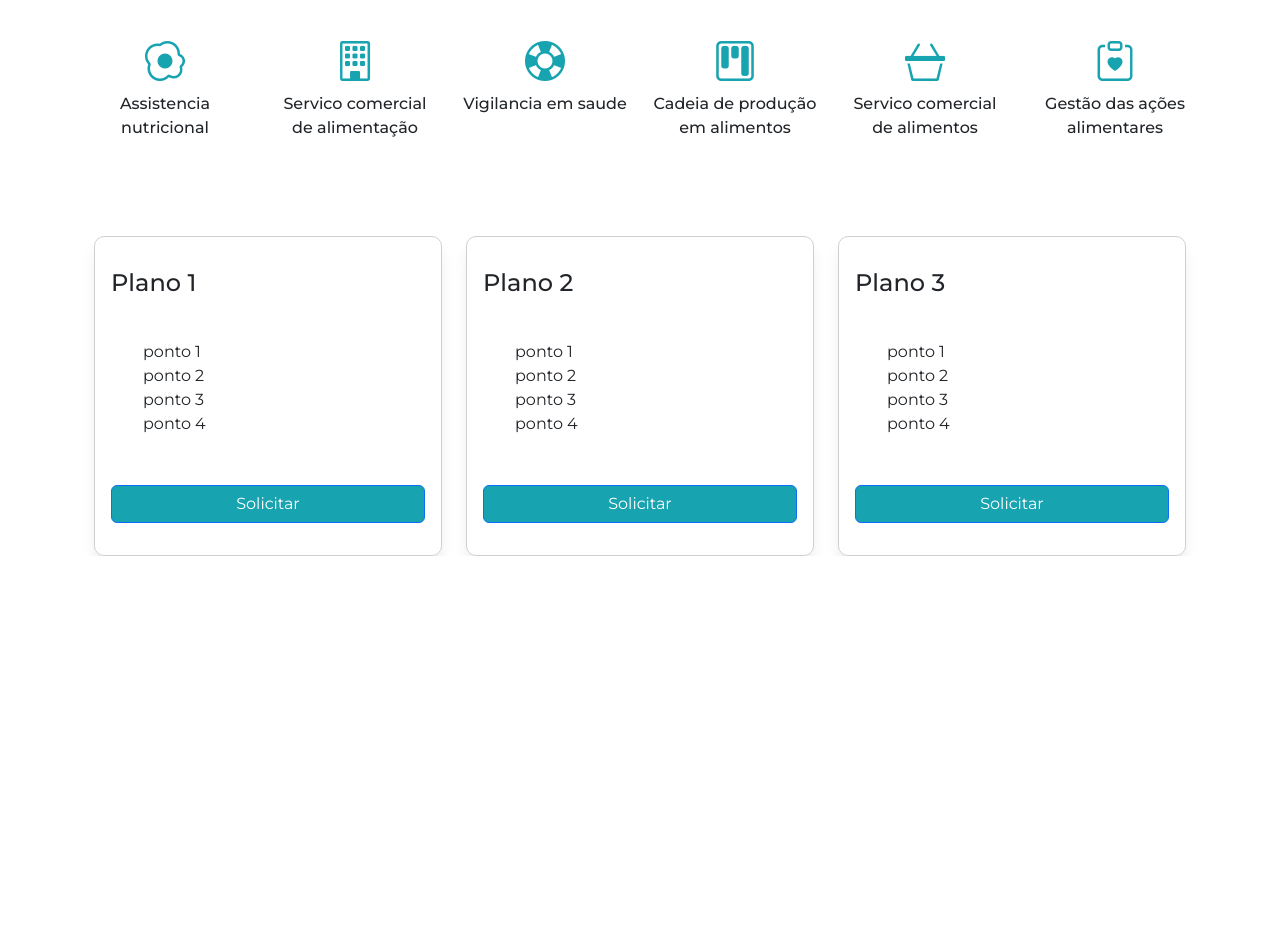
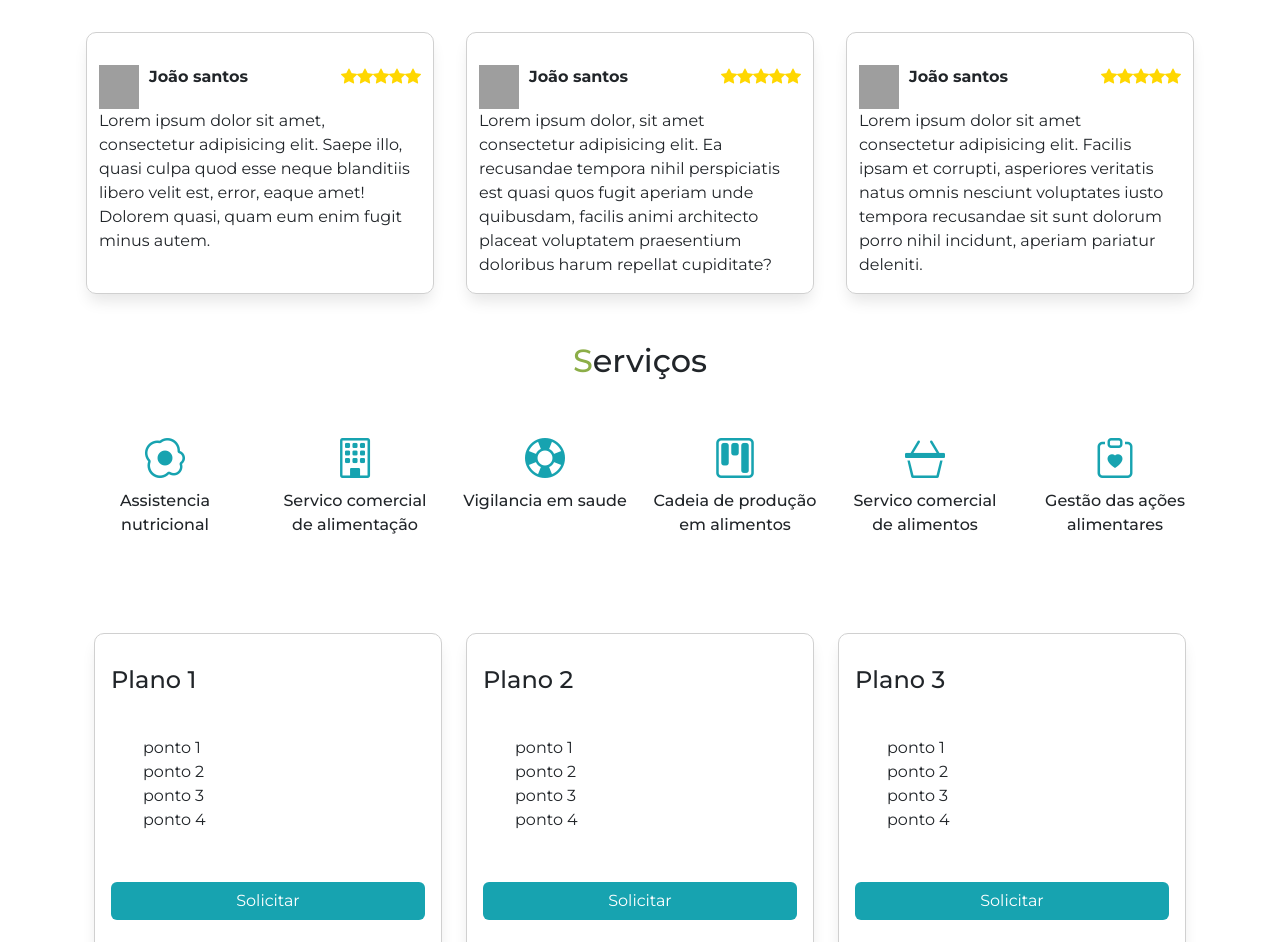
Before and after one commit to Andrei992-dev/LandPage_Nutri, a plain HTML site: page index.html in a window 1280 px wide. Shown: the part 657-1599 px from the top of the page. Before the commit the page ends 1213 px from the top, so only its background shows below. Drawn offline with nearby package versions, Linux system fonts and the light colour scheme; grey boxes are pictures that could not be loaded; a script that the page names is missing.

Commit message:
Avaliacaoes

```diff
--- a/index.css
+++ b/index.css
@@ -30,3 +30,20 @@ li{
 .servicos div p{
     font-weight: 500;
 }
+.bi-star-fill{
+    color: gold;
+}
+.avaliacao{
+    margin: 0 1em;
+    border: 1px solid #d0d0d0;
+    border-radius: 10px;
+    padding-top: 2em;
+    padding-left: 2em;
+    box-shadow: 0px 10px 15px -3px rgba(0,0,0,0.1);
+}
+.avaliacao div div p{
+    font-weight: bold;
+}
+.cards_avaliacao div div{
+    justify-content: space-between;
+}
--- a/index.html
+++ b/index.html
@@ -62,6 +62,53 @@
             </div>
         </section>
         <section>
+            <h2 class="text-center mt-5 mb-5"><span style="color: #8CAE48;">A</span>valiações</h2>
+            <div class="row cards_avaliacao">
+                <div class="col avaliacao">
+                    <div class="d-flex">
+                        <div class="d-flex">
+                            <img src="pessoaAvaliacao.png" width="40" height="44">
+                        <p style="margin-left: 10px;">João santos</p>
+                        </div>
+                        <div>
+                            <i class="bi bi-star-fill"></i><i class="bi bi-star-fill"></i><i class="bi bi-star-fill"></i><i class="bi bi-star-fill"></i><i class="bi bi-star-fill"></i>
+                        </div>
+                    </div>
+                    <div>
+                        <p>Lorem ipsum dolor sit amet, consectetur adipisicing elit. Saepe illo, quasi culpa quod esse neque blanditiis libero velit est, error, eaque amet! Dolorem quasi, quam eum enim fugit minus autem.</p>
+                    </div>
+                </div>
+                <div class="col avaliacao">
+                    <div class="d-flex">
+                        <div class="d-flex">
+                            <img src="pessoaAvaliacao.png" width="40" height="44">
+                        <p style="margin-left: 10px;">João santos</p>
+                        </div>
+                        <div>
+                            <i class="bi bi-star-fill"></i><i class="bi bi-star-fill"></i><i class="bi bi-star-fill"></i><i class="bi bi-star-fill"></i><i class="bi bi-star-fill"></i>
+                        </div>
+                    </div>
+                    <div>
+                        <p>Lorem ipsum dolor, sit amet consectetur adipisicing elit. Ea recusandae tempora nihil perspiciatis est quasi quos fugit aperiam unde quibusdam, facilis animi architecto placeat voluptatem praesentium doloribus harum repellat cupiditate?</p>
+                    </div>
+                </div>
+                <div class="col avaliacao">
+                    <div class="d-flex">
+                        <div class="d-flex">
+                            <img src="pessoaAvaliacao.png" width="40" height="44">
+                        <p style="margin-left: 10px;">João santos</p>
+                        </div>
+                        <div>
+                            <i class="bi bi-star-fill"></i><i class="bi bi-star-fill"></i><i class="bi bi-star-fill"></i><i class="bi bi-star-fill"></i><i class="bi bi-star-fill"></i>
+                        </div>
+                    </div>
+                    <div>
+                        <p>Lorem ipsum dolor sit amet consectetur adipisicing elit. Facilis ipsam et corrupti, asperiores veritatis natus omnis nesciunt voluptates iusto tempora recusandae sit sunt dolorum porro nihil incidunt, aperiam pariatur deleniti.</p>
+                    </div>
+                </div>
+            </div>
+        </section>
+        <section>
             <h2 class="text-center mt-5 mb-5"><span style="color: #8CAE48;">S</span>erviços</h2>
             <div class="row servicos">
                 <div class="col">
@@ -96,7 +143,7 @@
                                 <li>ponto 3</li>
                                 <li>ponto 4</li>
                             </ul>
-                            <a class="btn btn-primary" style="background-color: rgb(23, 163, 176);">Solicitar</a>
+                            <a class="btn" style="background-color: rgb(23, 163, 176); color: white;">Solicitar</a>
                         </div>
                     </div>
                     <div class="col-lg-4 col-md-12">
@@ -108,7 +155,7 @@
                                 <li>ponto 3</li>
                                 <li>ponto 4</li>
                             </ul>
-                            <a class="btn btn-primary" style="background-color: rgb(23, 163, 176);">Solicitar</a>
+                            <a class="btn" style="background-color: rgb(23, 163, 176); color: white;">Solicitar</a>
                         </div>
                     </div>
                     <div class="col-lg-4 col-md-12">
@@ -120,7 +167,7 @@
                                 <li>ponto 3</li>
                                 <li>ponto 4</li>
                             </ul>
-                            <a class="btn btn-primary" style="background-color: rgb(23, 163, 176);">Solicitar</a>
+                            <a class="btn" style="background-color: rgb(23, 163, 176); color: white;">Solicitar</a>
                         </div>
                     </div>
                 </div>
```
Also changed, not shown: 1 other file.
